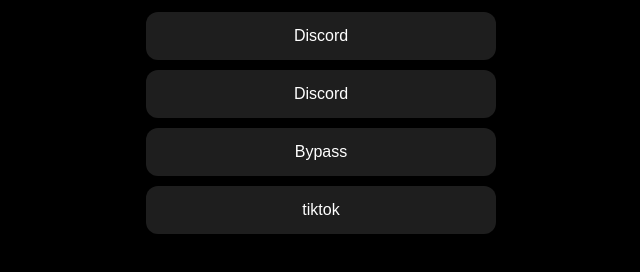
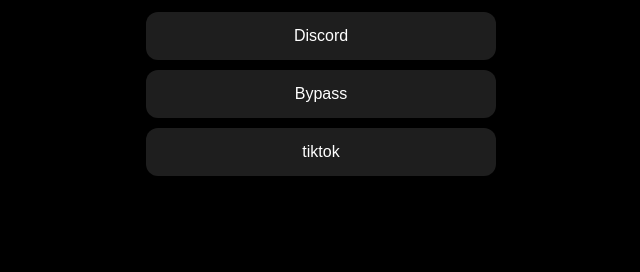
Before and after one commit to Kaaminari/nekolinktree, a plain HTML site: page index.html in a window 1280 px wide. Shown: the part 250-522 px from the top of the page, without its empty margins (319-959 px from the left). Drawn offline with Linux system fonts and the light colour scheme.

Commit message:
Update index.html

```diff
--- a/index.html
+++ b/index.html
@@ -12,9 +12,8 @@
     <h1>Neko Bypass</h1>
     <div class="buttons">
       <a href="https://discord.gg/B3aAcK2Pkh" class="link-button"target="_blank">Discord</a>
-      <a href="#" class="link-button"target="_blank">Discord</a>
       <a href="https://github.com/Kaaminari/bypass/issues/1" class="link-button"target="_blank">Bypass</a>
-      <a href="#" class="link-button"target="_blank">tiktok</a>
+      <a href="https://www.tiktok.com/@neko.10101" class="link-button"target="_blank">tiktok</a>
     </div>
   </div>
 </body>
```
